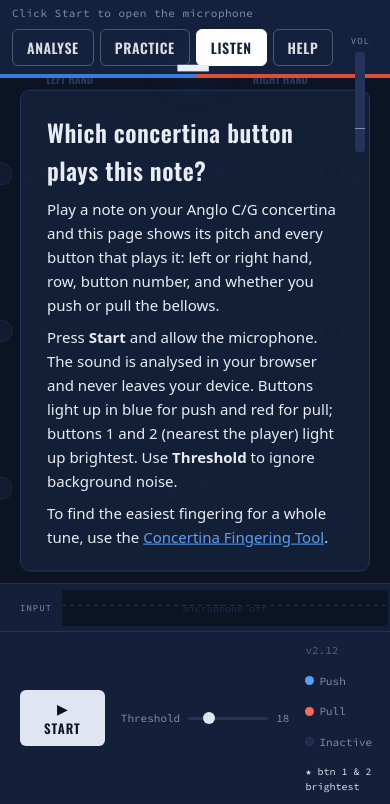
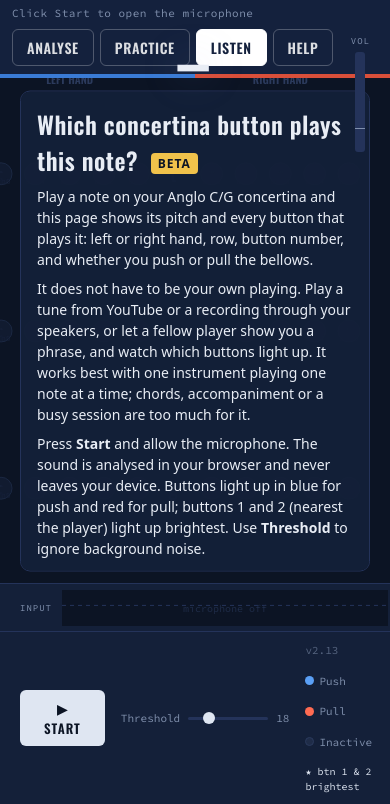
Before and after one commit to jeroenrijsdijk/concertina, a plain HTML site: page concertina/listen.html in a window 390 px wide. Shown: the part 40-844 px from the top of the page. Drawn offline with Linux system fonts and the light colour scheme.

Commit message:
v2.13 - Listen: also for YouTube or a fellow player; marked as beta
- Intro of the Listen page: you can also let it listen to a tune on YouTube or a
  recording through the speakers, or to a fellow player; works best with one
  instrument, one note at a time
- "Beta" label and a short note that Listen is still being improved; title says beta
- Intro box scrolls inside its area on small screens
- Same addition in the FAQ answer (visible and structured data)

Co-Authored-By: Claude Opus 5.5 <noreply@anthropic.com>
Claude-Session: https://claude.ai/code/session_01TPC8KzBR9U96qfzBzF2cPN

```diff
--- a/concertina/listen.html
+++ b/concertina/listen.html
@@ -3,7 +3,7 @@
 <head>
 <meta charset="UTF-8">
 <meta name="viewport" content="width=device-width, initial-scale=1.0">
-<title>Live Pitch – Which Concertina Button Is This Note?</title>
+<title>Live Pitch (beta) – Which Concertina Button Is This Note?</title>
 <meta name="description" content="Play a note on your Anglo C/G concertina and see its pitch and every button that plays it, push or pull. Runs in your browser; no sound is uploaded.">
 <link rel="canonical" href="https://jeroenrijsdijk.nl/concertina/listen.html">
 <meta property="og:type" content="website">
@@ -152,9 +152,17 @@
     width: min(560px, calc(100% - 40px));
     background: rgba(20, 32, 57, 0.94); border: 1px solid var(--border); border-radius: 10px;
     padding: 22px 26px; font-family: var(--sans); font-size: 15px; line-height: 1.6; color: var(--text);
+    max-height: calc(100% - 24px); overflow-y: auto;          /* small screens: scroll inside the box */
+  }
+  @media (max-width: 640px) {
+    #intro { padding: 14px 16px; font-size: 14px; line-height: 1.5; }
+    #intro h1 { font-size: 19px; }
   }
   #intro h1 { font-family: var(--display); font-size: 24px; font-weight: 600; letter-spacing: 0.5px; margin-bottom: 8px; }
   #intro p + p { margin-top: 8px; }
+  #intro .beta { font-family: var(--sans); font-size: 12px; font-weight: 700; letter-spacing: 1px; text-transform: uppercase;
+                 vertical-align: middle; color: #0c1424; background: #f0c24b; border-radius: 4px; padding: 2px 7px; margin-left: 6px; }
+  #intro .beta-note { font-size: 13px; color: var(--muted); border-top: 1px solid var(--border); padding-top: 8px; }
   #intro a { color: var(--glow-p); }
   body.listening #intro { display: none; }
 
@@ -283,13 +291,18 @@
 <div id="canvas-wrap">
   <canvas id="tina-canvas"></canvas>
   <section id="intro" aria-label="About this page">
-    <h1>Which concertina button plays this note?</h1>
+    <h1>Which concertina button plays this note? <span class="beta">Beta</span></h1>
     <p>Play a note on your Anglo C/G concertina and this page shows its pitch and every button that plays it:
        left or right hand, row, button number, and whether you push or pull the bellows.</p>
+    <p>It does not have to be your own playing. Play a tune from YouTube or a recording through your speakers,
+       or let a fellow player show you a phrase, and watch which buttons light up. It works best with one
+       instrument playing one note at a time; chords, accompaniment or a busy session are too much for it.</p>
     <p>Press <b>Start</b> and allow the microphone. The sound is analysed in your browser and never leaves your device.
        Buttons light up in blue for push and red for pull; buttons 1 and 2 (nearest the player) light up brightest.
        Use <b>Threshold</b> to ignore background noise.</p>
     <p>To find the easiest fingering for a whole tune, use the <a href="concertina.html">Concertina Fingering Tool</a>.</p>
+    <p class="beta-note"><b>Beta:</b> Listen is still being improved. Now and then it may show a wrong note,
+       especially with background noise or a fast run of notes.</p>
   </section>
 </div>
 
--- a/concertina/version.js
+++ b/concertina/version.js
@@ -1,4 +1,4 @@
 // The version of the concertina tools, shown on every page (elements with class "app-version").
 // Raise it with every change that goes to the website: 2.12 -> 2.13 -> 2.14 ...
-const APP_VERSION = "2.12";
+const APP_VERSION = "2.13";
 document.querySelectorAll(".app-version").forEach(el => { el.textContent = "v" + APP_VERSION; });
```
Also changed, not shown: index.html (+2 -2 lines).
